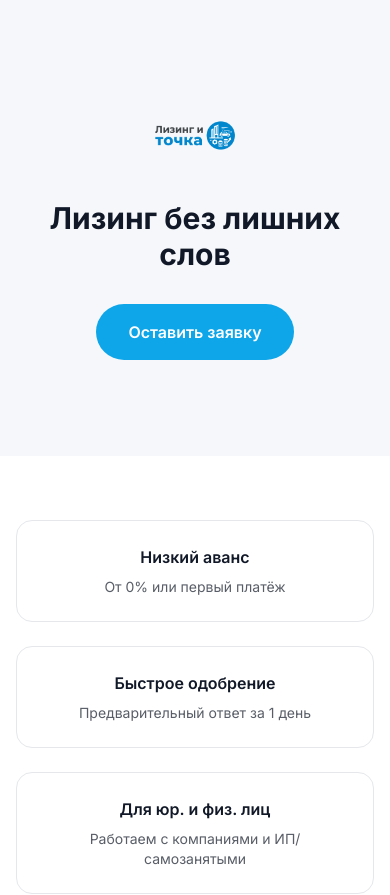
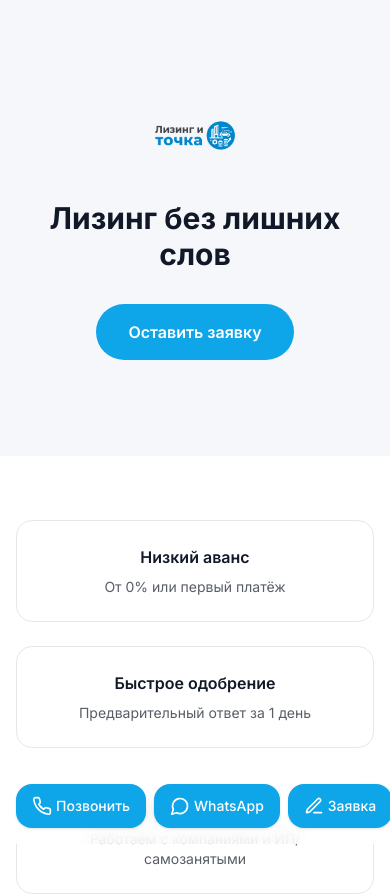
Before and after one commit to peexthree/lizing, a Next.js app: page / in a window 390 px wide. Shown: the top 895 px of the page. Built offline with nearby package versions, Linux system fonts and the light colour scheme.

Commit message:
╨Ю╨▒╨╜╨╛╨▓╨╕╨╗ ╨║╨╛╨┤ ╨┐╤А╨╛╨╡╨║╤В╨░

```diff
--- a/app/page.tsx
+++ b/app/page.tsx
@@ -5,9 +5,11 @@ import CaseStudies from '@/components/CaseStudies'
 import LeadForm from '@/components/LeadForm'
 import Contacts from '@/components/Contacts'
 import Footer from '@/components/Footer'
+import StickyBar from '@/components/StickyBar'
 
 export default function Page() {
   return (
+    <>
       <main>
         <Hero />
         <Advantages />
@@ -17,5 +19,7 @@ export default function Page() {
         <Contacts />
         <Footer />
       </main>
+      <StickyBar />
+    </>
   )
 }
--- /dev/null
+++ b/components/StickyBar.tsx
@@ -0,0 +1,43 @@
+'use client'
+
+import { Phone, MessageCircle, PenLine } from 'lucide-react'
+
+function scrollToForm() {
+  document.getElementById('lead-form')?.scrollIntoView({ behavior: 'smooth' })
+}
+
+export default function StickyBar() {
+  return (
+    <nav
+      className="fixed inset-x-0 bottom-0 z-50 md:hidden bg-white/80 backdrop-blur p-4"
+      style={{ paddingBottom: 'calc(env(safe-area-inset-bottom) + 1rem)' }}
+    >
+      <div className="mx-auto flex max-w-md gap-2">
+        <a
+          href="tel:+79677728299"
+          aria-label="Позвонить"
+          className="flex flex-1 items-center justify-center gap-1 rounded-2xl bg-accent px-4 py-3 text-white shadow"
+        >
+          <Phone className="h-5 w-5" />
+          <span className="text-sm font-medium">Позвонить</span>
+        </a>
+        <a
+          href="https://wa.me/79677728299"
+          aria-label="WhatsApp"
+          className="flex flex-1 items-center justify-center gap-1 rounded-2xl bg-accent px-4 py-3 text-white shadow"
+        >
+          <MessageCircle className="h-5 w-5" />
+          <span className="text-sm font-medium">WhatsApp</span>
+        </a>
+        <button
+          onClick={scrollToForm}
+          aria-label="Оставить заявку"
+          className="flex flex-1 items-center justify-center gap-1 rounded-2xl bg-accent px-4 py-3 text-white shadow"
+        >
+          <PenLine className="h-5 w-5" />
+          <span className="text-sm font-medium">Заявка</span>
+        </button>
+      </div>
+    </nav>
+  )
+}
```
Lines whose indentation alone changed are shown as unchanged.
